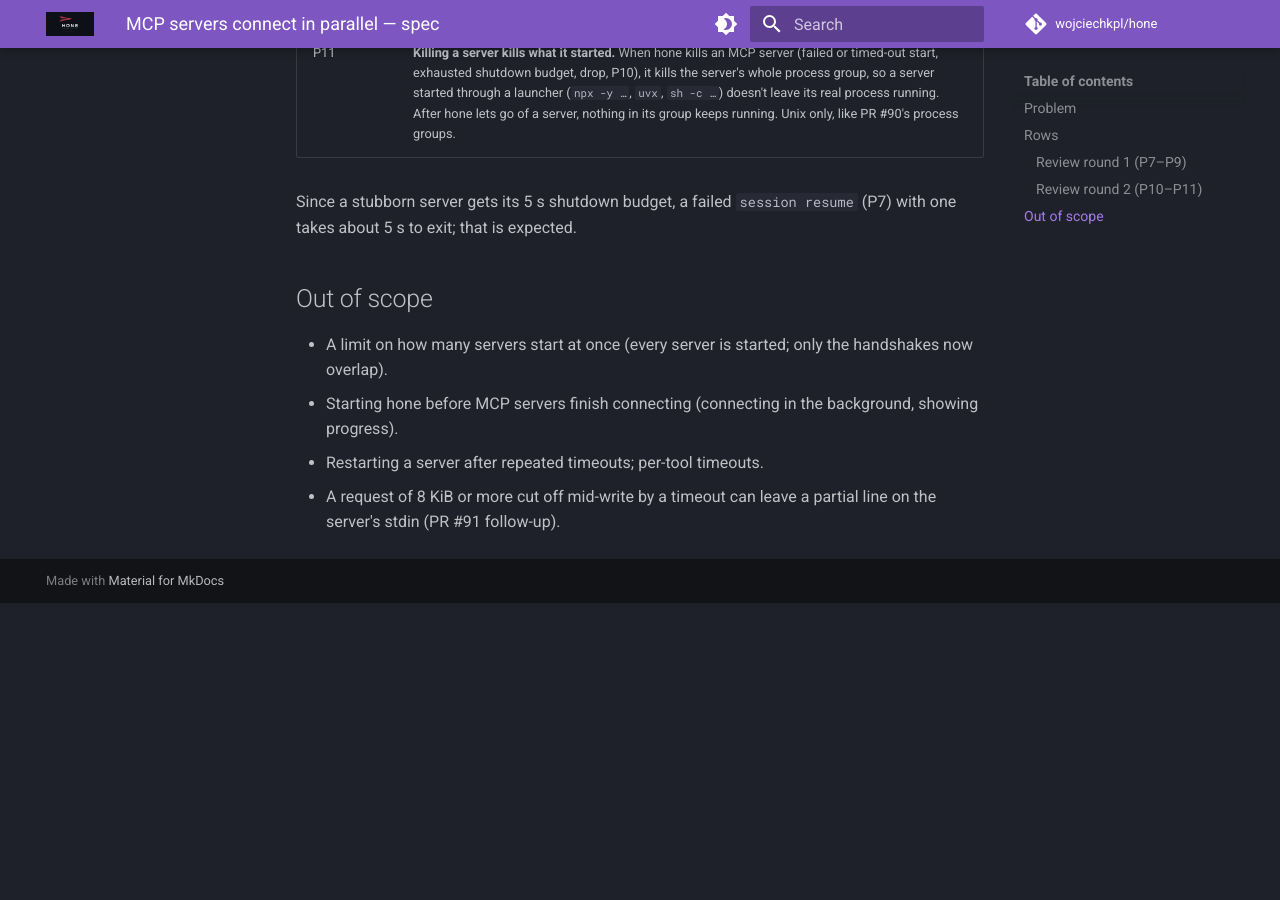
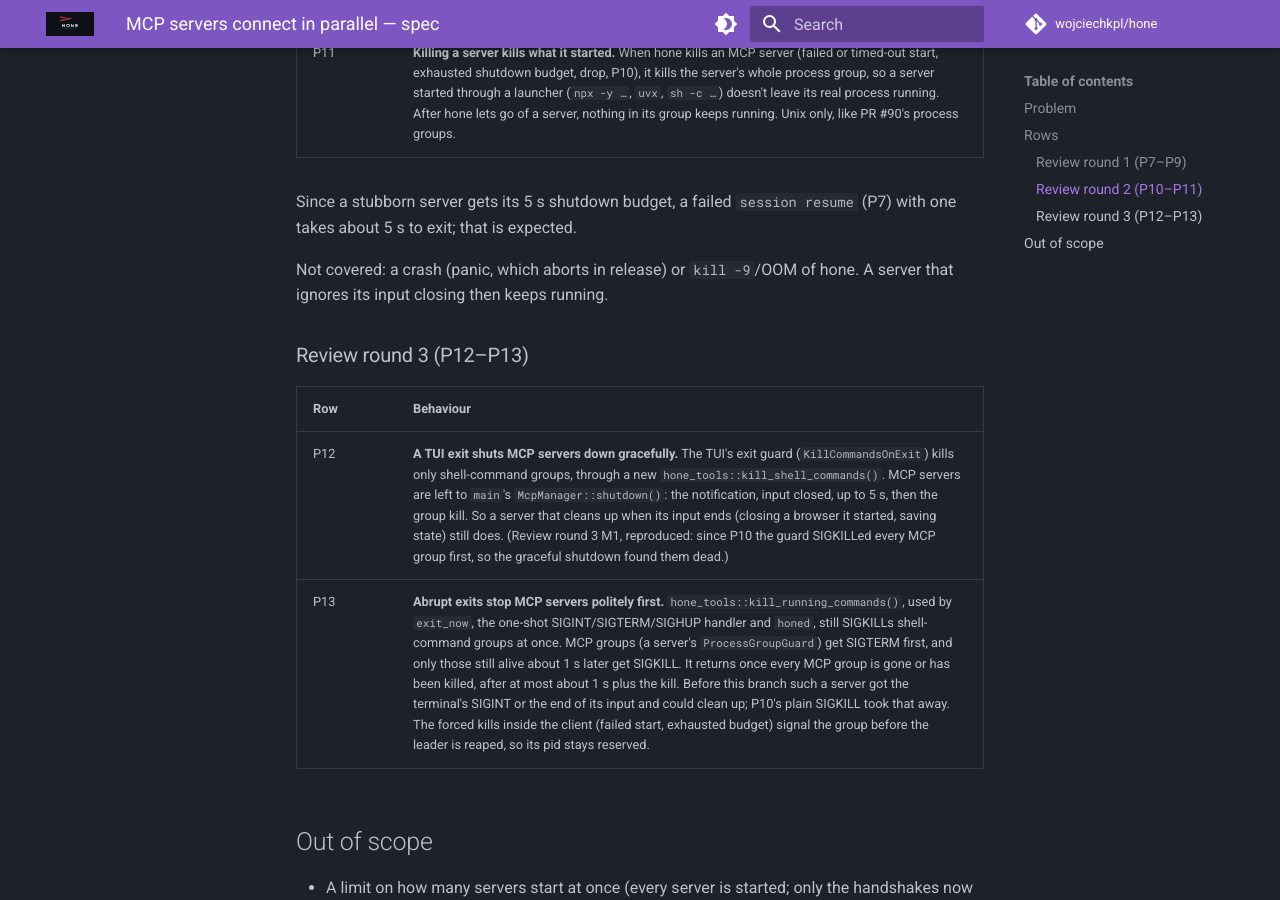
Before and after one commit to wojciechkpl/hone, an MkDocs documentation site: the page built from docs/plans/mcp-parallel-connect-spec.md, in a window 1280 px wide and 900 px high, scrolled down 2364 px. Built offline with MkDocs 1.6.1 and Material for MkDocs 9.7.7, drawn with Linux system fonts in a browser that asks for light colours; comment, search, counter and statistics services are not loaded; before the commit the page ends 2967 px from its top, so only the background shows below that; some of the changed text lies outside the part shown.

Commit message:
docs(spec): review round 3 rows (P12-P13)

```diff
--- a/docs/plans/mcp-parallel-connect-spec.md
+++ b/docs/plans/mcp-parallel-connect-spec.md
@@ -1,6 +1,6 @@
 # MCP servers connect in parallel — spec
 
-Branch `fix/mcp-parallel-connect`. Contract for the TDD rounds: rows P1–P11.
+Branch `fix/mcp-parallel-connect`. Contract for the TDD rounds: rows P1–P13.
 
 ## Problem
 
@@ -66,6 +66,15 @@ gantt
 
 Since a stubborn server gets its 5 s shutdown budget, a failed `session resume` (P7) with one takes about 5 s to exit; that is expected.
 
+Not covered: a crash (panic, which aborts in release) or `kill -9`/OOM of hone. A server that ignores its input closing then keeps running.
+
+### Review round 3 (P12–P13)
+
+| Row | Behaviour |
+|---|---|
+| P12 | **A TUI exit shuts MCP servers down gracefully.** The TUI's exit guard (`KillCommandsOnExit`) kills only shell-command groups, through a new `hone_tools::kill_shell_commands()`. MCP servers are left to `main`'s `McpManager::shutdown()`: the notification, input closed, up to 5 s, then the group kill. So a server that cleans up when its input ends (closing a browser it started, saving state) still does. (Review round 3 M1, reproduced: since P10 the guard SIGKILLed every MCP group first, so the graceful shutdown found them dead.) |
+| P13 | **Abrupt exits stop MCP servers politely first.** `hone_tools::kill_running_commands()`, used by `exit_now`, the one-shot SIGINT/SIGTERM/SIGHUP handler and `honed`, still SIGKILLs shell-command groups at once. MCP groups (a server's `ProcessGroupGuard`) get SIGTERM first, and only those still alive about 1 s later get SIGKILL. It returns once every MCP group is gone or has been killed, after at most about 1 s plus the kill. Before this branch such a server got the terminal's SIGINT or the end of its input and could clean up; P10's plain SIGKILL took that away. The forced kills inside the client (failed start, exhausted budget) signal the group before the leader is reaped, so its pid stays reserved. |
+
 ## Out of scope
 
 - A limit on how many servers start at once (every server is started; only
```
